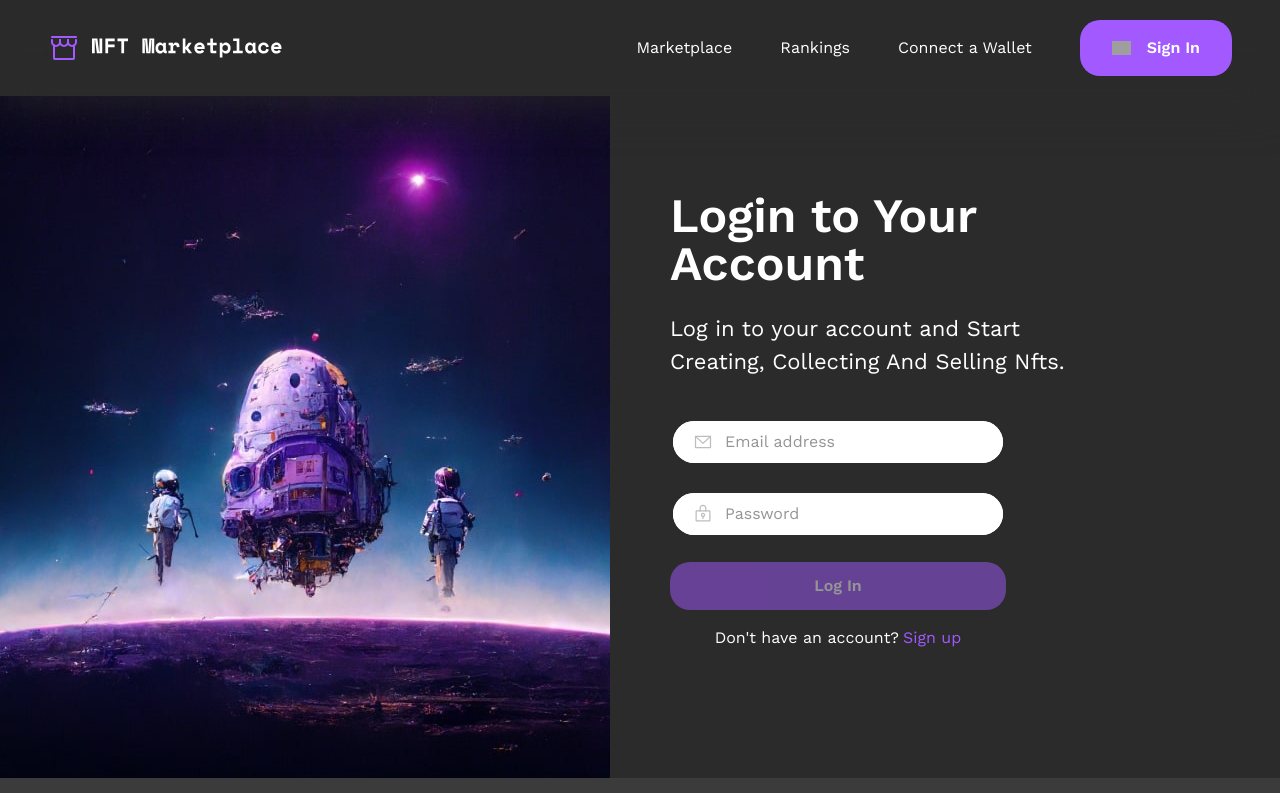
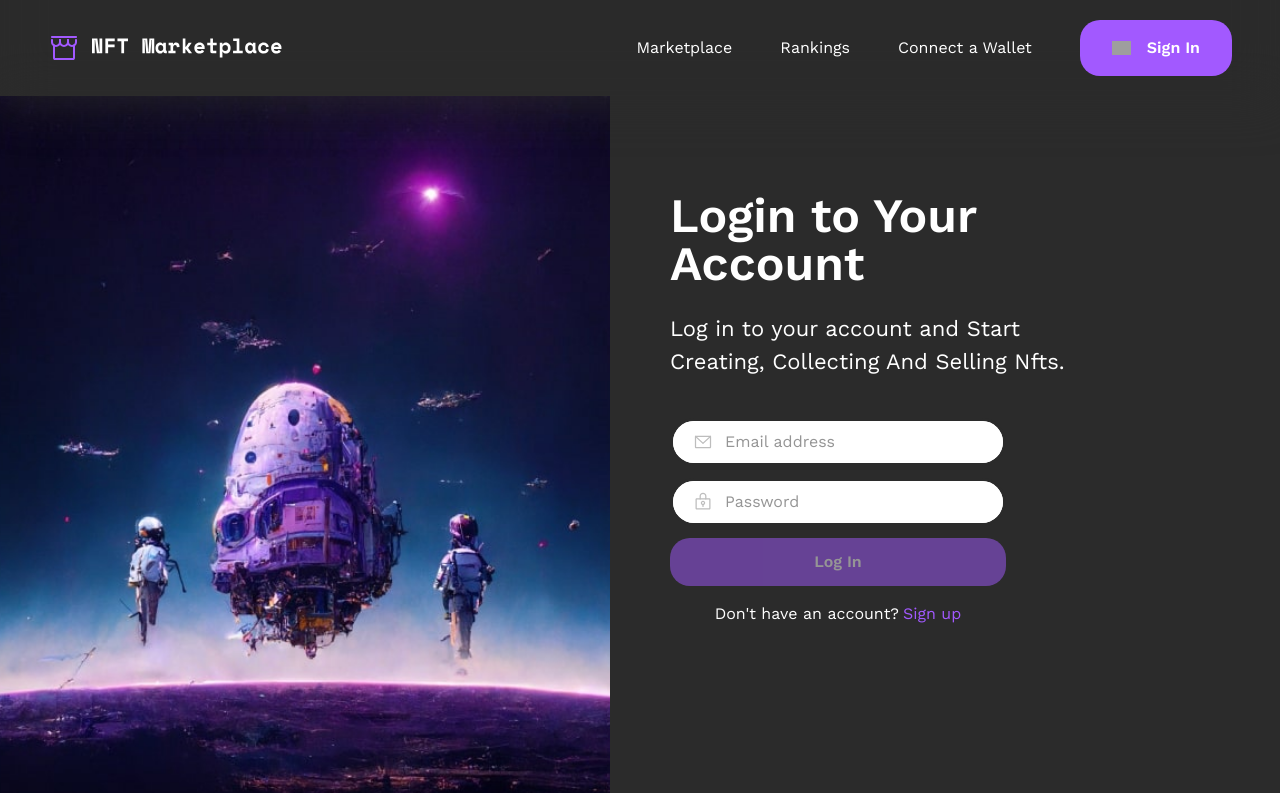
Before and after one commit to asztonski/nextjs-shop-demo, a Next.js app: page /sign-in in a window 1280 px wide. Shown: the top 793 px of the page. Built offline with nearby package versions, Linux system fonts and the light colour scheme; grey boxes are pictures that could not be loaded.

Commit message:
Enhance SignInForm layout by adjusting height and spacing for improved UI consistency

```diff
--- a/components/ui/form/SignInForm.tsx
+++ b/components/ui/form/SignInForm.tsx
@@ -58,10 +58,10 @@ export const SignInForm = () => {
   };
 
   return (
-    <div className="lg:w-3/4">
+    <div className="lg:w-3/4 lg:h-88">
       <form
         onSubmit={handleSubmit}
-        className={`flex flex-col gap-4 mt-8 lg:mt-10 w-full`}
+        className={`flex flex-col gap-1 mt-8 lg:mt-10 w-full`}
       >
         {FORM_ITEMS.map(
           ({
```
